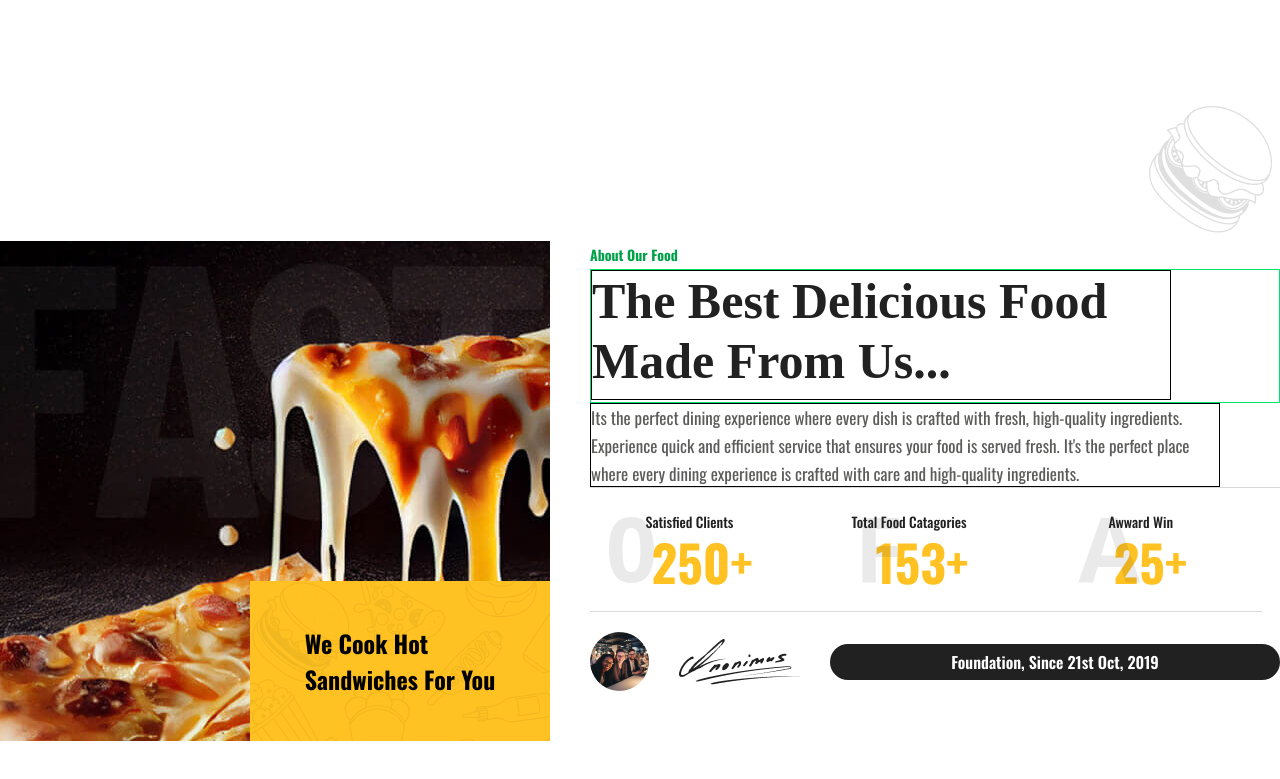
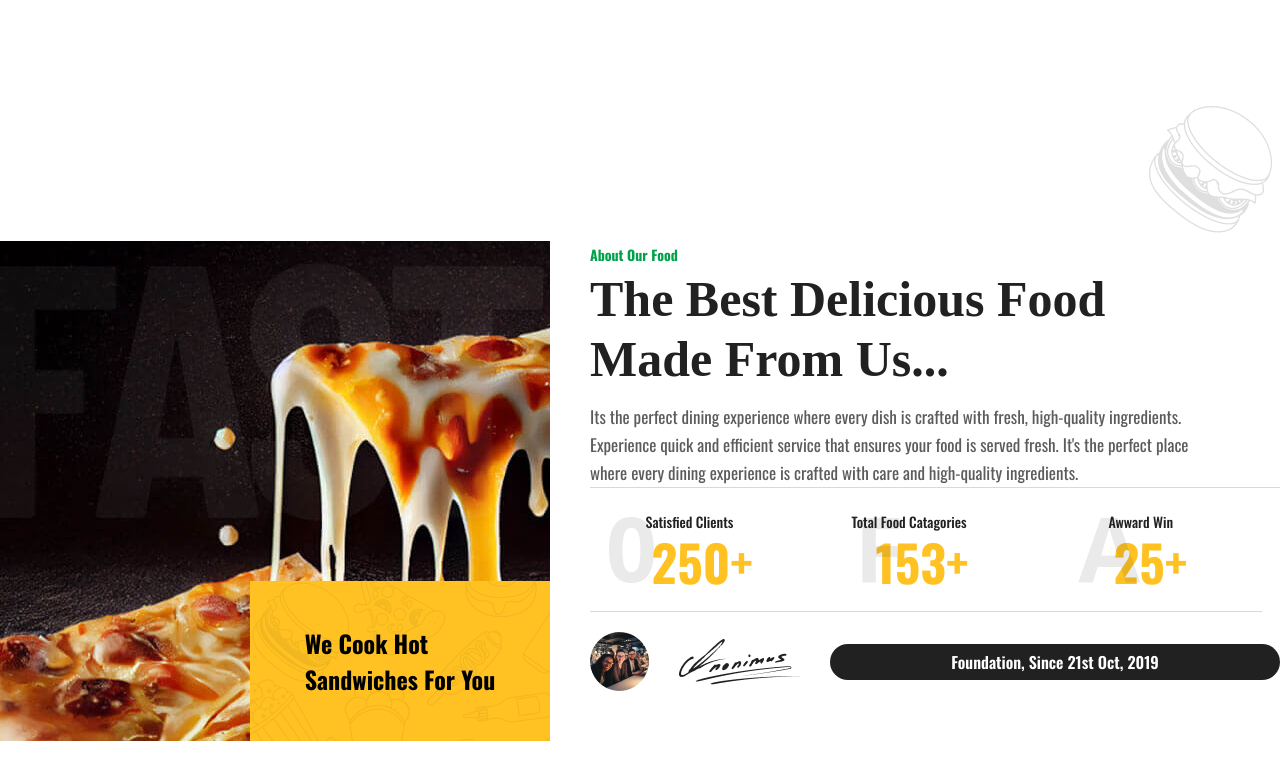
Before and after one commit to shijinp006/Figma-Task3, a React (Vite) app in the folder vite-project/: page / in a window 1280 px wide. Shown: the part 1472-2251 px from the top of the page. Built offline with nearby package versions, Linux system fonts and the light colour scheme; a web font is replaced by a local one.

Commit message:
first commit

```diff
--- a/vite-project/src/home/components/the best delicious food .tsx
+++ b/vite-project/src/home/components/the best delicious food .tsx
@@ -31,8 +31,8 @@ export const BestDeliciousFood = () => {
               About Our Food
             </p>
           </div>
-          <div className=" w-full h-[80px] md:h-[134px] lg:w-[690px] lg:h-[134px] border border-green-400">
-            <div className="w-full h-[80px]  md:h-[130px] lg:w-[580px] lg:h-[130px] border">
+          <div className=" w-full h-[80px] md:h-[134px] lg:w-[690px] lg:h-[134px] ">
+            <div className="w-full h-[80px]  md:h-[130px] lg:w-[580px] lg:h-[130px] ">
               <p className="font-[Oswlad] font-bold text-[25px] leading-[30px] md:text-[50px] md:leading-[60px] lg:text-[50px] lg:leading-[60.2px] text-[#212121] capitalize align-middle">
                 The best delicious food
                 <br />
@@ -40,7 +40,7 @@ export const BestDeliciousFood = () => {
               </p>
             </div>
           </div>
-          <div className="w-full h-[110px] md:h-[84px] lg:w-[630px] lg:h-[84px] border ">
+          <div className="w-full h-[110px] md:h-[84px] lg:w-[630px] lg:h-[84px]  ">
             <p className="font-[Oswald] font-normal text-xs md:text-[17px] lg:text-[17px] lg:leading-[28px] text-[#5C5C5B] align-middle">
               Its the perfect dining experience where every dish is crafted with
               fresh, high-quality ingredients. Experience quick and efficient
@@ -52,7 +52,7 @@ export const BestDeliciousFood = () => {
           <div className=" flex flex-col lg:flex-row w-full lg:w-[690px] lg:h-[125px] border-t border-[#D9D9D9] items-center">
             <div className=" w-full lg:w-[224px] h-[124px] border-b border-[#D9D9D9] flex flex-col items-center justify-center relative">
               <div className="flex flex-row items-center">
-                <div className="w-[53px] h-[117px] absolute top-[1%] left-[19%] md:left-[37%] lg:left-[7%]">
+                <div className="w-[53px] h-[117px] absolute top-[1%] left-[22%] md:left-[37%] lg:left-[7%]">
                   <p className="font-oswald font-bold  text-[90px] leading-[117px] text-[#212121] opacity-9 capitalize align-middle">
                     0
                   </p>
```
